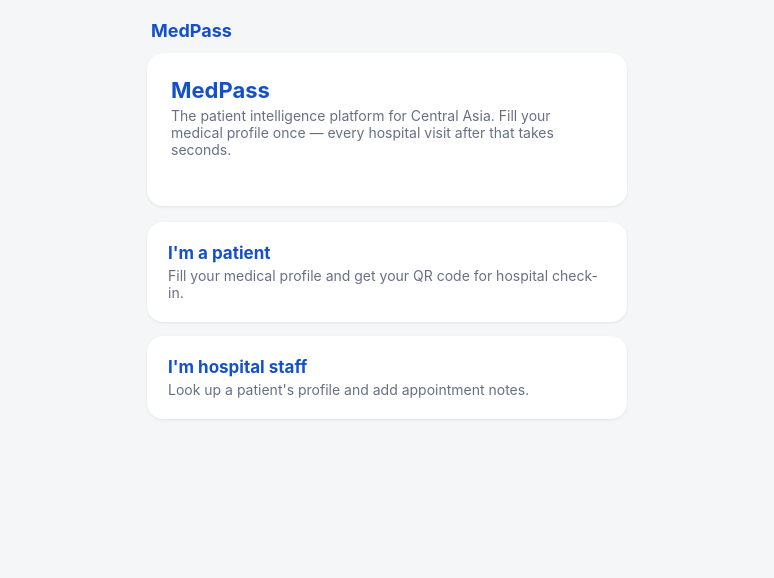
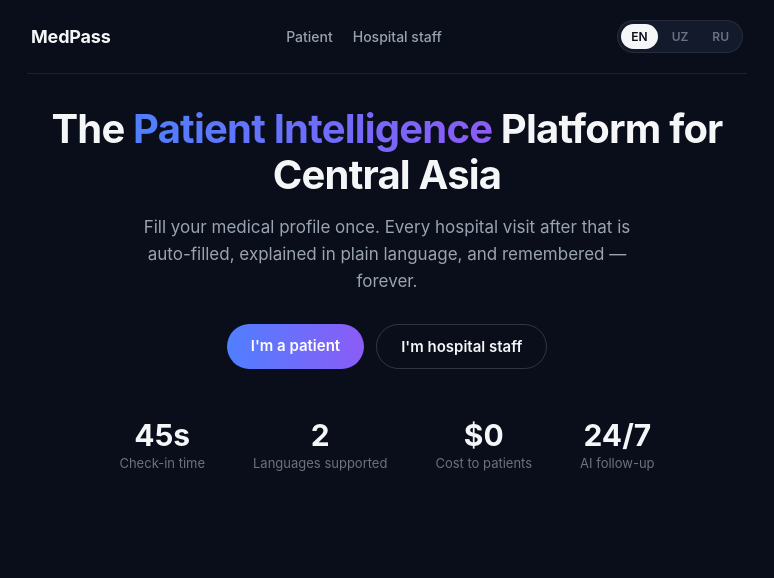
Before and after one commit to bobur0826/Bluum, a Flask app: page / in a window 1280 px wide. Shown: the top 578 px of the page, without its empty margins (253-1027 px from the left). Run offline with Flask 3, Linux system fonts and the light colour scheme.

Commit message:
Redesign as a dark-themed platform: real nav bar, hero landing page, stat row

```diff
--- a/backend/static/style.css
+++ b/backend/static/style.css
@@ -1,33 +1,172 @@
+:root {
+  --bg: #0a0e1a;
+  --bg-elevated: #131a2c;
+  --bg-elevated-2: #1a2338;
+  --border: rgba(255, 255, 255, 0.08);
+  --border-strong: rgba(255, 255, 255, 0.16);
+  --text-primary: #f5f6f8;
+  --text-secondary: #9aa3b2;
+  --text-muted: #6b7280;
+  --accent: #4f7fff;
+  --accent-2: #8b5cf6;
+  --danger: #f87171;
+  --gradient: linear-gradient(90deg, var(--accent), var(--accent-2));
+}
+
 * { box-sizing: border-box; }
 
 body {
   margin: 0;
   font-family: -apple-system, BlinkMacSystemFont, "Segoe UI", Roboto, sans-serif;
-  background: #f4f6f8;
-  color: #1a1d21;
+  background: var(--bg);
+  color: var(--text-primary);
   padding: 0 16px 60px;
 }
 
+a { color: var(--accent); }
+
+/* ---- Nav ---- */
+
 .nav {
-  max-width: 480px;
+  max-width: 720px;
   margin: 0 auto;
-  padding: 20px 4px 12px;
+  padding: 20px 4px;
+  display: flex;
+  align-items: center;
+  justify-content: space-between;
+  border-bottom: 1px solid var(--border);
+  margin-bottom: 32px;
 }
 
-.nav a {
+.nav-logo {
   font-size: 18px;
   font-weight: 700;
-  color: #1450c9;
+  color: var(--text-primary);
+  text-decoration: none;
+  letter-spacing: -0.01em;
+}
+
+.nav-links {
+  display: flex;
+  gap: 20px;
+}
+
+.nav-links a {
+  font-size: 14px;
+  font-weight: 500;
+  color: var(--text-secondary);
   text-decoration: none;
 }
+
+.nav-links a:hover { color: var(--text-primary); }
+
+.lang-pills {
+  display: flex;
+  gap: 4px;
+  background: var(--bg-elevated);
+  border: 1px solid var(--border);
+  border-radius: 999px;
+  padding: 3px;
+}
+
+.lang-pills span {
+  font-size: 12px;
+  font-weight: 600;
+  padding: 5px 10px;
+  border-radius: 999px;
+  color: var(--text-muted);
+}
+
+.lang-pills span.active {
+  background: var(--text-primary);
+  color: var(--bg);
+}
+
+/* ---- Hero (home page) ---- */
+
+.hero {
+  max-width: 720px;
+  margin: 0 auto 48px;
+  text-align: center;
+}
+
+.hero h1 {
+  font-size: 40px;
+  line-height: 1.15;
+  margin: 0 0 16px;
+  color: var(--text-primary);
+  letter-spacing: -0.02em;
+}
+
+.hero h1 .accent {
+  background: var(--gradient);
+  -webkit-background-clip: text;
+  background-clip: text;
+  color: transparent;
+}
+
+.hero p.lead {
+  font-size: 17px;
+  color: var(--text-secondary);
+  max-width: 520px;
+  margin: 0 auto 28px;
+  line-height: 1.6;
+}
+
+.hero-actions {
+  display: flex;
+  gap: 12px;
+  justify-content: center;
+  flex-wrap: wrap;
+  margin-bottom: 48px;
+}
+
+.pill-button {
+  padding: 12px 24px;
+  border-radius: 999px;
+  font-size: 15px;
+  font-weight: 600;
+  text-decoration: none;
+  border: 1px solid var(--border-strong);
+  color: var(--text-primary);
+}
+
+.pill-button.primary {
+  background: var(--gradient);
+  border: none;
+  color: #fff;
+}
+
+.stat-row {
+  display: flex;
+  justify-content: center;
+  gap: 48px;
+  flex-wrap: wrap;
+}
+
+.stat-row .stat { text-align: center; }
+
+.stat-row .stat .num {
+  font-size: 30px;
+  font-weight: 700;
+  color: var(--text-primary);
+}
+
+.stat-row .stat .label {
+  font-size: 13px;
+  color: var(--text-muted);
+  margin-top: 2px;
+}
+
+/* ---- Cards ---- */
 
 .card {
   max-width: 480px;
   margin: 0 auto;
-  background: #fff;
+  background: var(--bg-elevated);
+  border: 1px solid var(--border);
   border-radius: 16px;
   padding: 24px;
-  box-shadow: 0 1px 3px rgba(0, 0, 0, 0.08);
 }
 
 .choice-card {
@@ -36,35 +175,34 @@ body {
   margin: 0 auto 14px;
   text-decoration: none;
   color: inherit;
-  background: #fff;
+  background: var(--bg-elevated);
   border-radius: 16px;
   padding: 20px;
-  box-shadow: 0 1px 3px rgba(0, 0, 0, 0.08);
-  border: 1px solid transparent;
+  border: 1px solid var(--border);
 }
 
-.choice-card:active { border-color: #1450c9; }
+.choice-card:active { border-color: var(--accent); }
 
 .choice-card h2 {
   font-size: 17px;
   margin: 0 0 4px;
-  color: #1450c9;
+  color: var(--text-primary);
 }
 
 .choice-card p {
   font-size: 14px;
-  color: #667085;
+  color: var(--text-secondary);
   margin: 0;
 }
 
 h1 {
   font-size: 22px;
   margin: 0 0 4px;
-  color: #1450c9;
+  color: var(--text-primary);
 }
 
 .subtitle {
-  color: #667085;
+  color: var(--text-secondary);
   font-size: 14px;
   margin: 0 0 24px;
 }
--- a/backend/templates/base.html
+++ b/backend/templates/base.html
@@ -8,7 +8,18 @@
   {% block extra_head %}{% endblock %}
 </head>
 <body>
-  <div class="nav"><a href="/">MedPass</a></div>
+  <div class="nav">
+    <a class="nav-logo" href="/">MedPass</a>
+    <div class="nav-links">
+      <a href="/patient/new">Patient</a>
+      <a href="/staff">Hospital staff</a>
+    </div>
+    <div class="lang-pills">
+      <span class="active">EN</span>
+      <span>UZ</span>
+      <span>RU</span>
+    </div>
+  </div>
   {% block content %}{% endblock %}
 </body>
 </html>
--- a/backend/templates/home.html
+++ b/backend/templates/home.html
@@ -1,18 +1,20 @@
 {% extends "base.html" %}
 {% block title %}MedPass{% endblock %}
 {% block content %}
-  <div class="card" style="margin-bottom:16px;">
-    <h1>MedPass</h1>
-    <p class="subtitle">The patient intelligence platform for Central Asia. Fill your medical profile once — every hospital visit after that takes seconds.</p>
+  <div class="hero">
+    <h1>The <span class="accent">Patient Intelligence</span> Platform for Central Asia</h1>
+    <p class="lead">Fill your medical profile once. Every hospital visit after that is auto-filled, explained in plain language, and remembered — forever.</p>
+
+    <div class="hero-actions">
+      <a class="pill-button primary" href="/patient/new">I'm a patient</a>
+      <a class="pill-button" href="/staff">I'm hospital staff</a>
+    </div>
+
+    <div class="stat-row">
+      <div class="stat"><div class="num">45s</div><div class="label">Check-in time</div></div>
+      <div class="stat"><div class="num">2</div><div class="label">Languages supported</div></div>
+      <div class="stat"><div class="num">$0</div><div class="label">Cost to patients</div></div>
+      <div class="stat"><div class="num">24/7</div><div class="label">AI follow-up</div></div>
+    </div>
   </div>
-
-  <a class="choice-card" href="/patient/new">
-    <h2>I'm a patient</h2>
-    <p>Fill your medical profile and get your QR code for hospital check-in.</p>
-  </a>
-
-  <a class="choice-card" href="/staff">
-    <h2>I'm hospital staff</h2>
-    <p>Look up a patient's profile and add appointment notes.</p>
-  </a>
 {% endblock %}
--- a/backend/templates/reception_view.html
+++ b/backend/templates/reception_view.html
@@ -19,6 +19,6 @@
     <div class="field-row"><span class="field-label">Phone</span><span class="field-value">{{ patient.emergency_contact_phone or "—" }}</span></div>
 
     <a class="button" href="/patients/{{ patient.token }}/summary/new">Add appointment notes</a>
-    <a class="button" href="/patients/{{ patient.token }}/history" style="background:#fff;color:#1450c9;border:1px solid #1450c9;">View appointment history</a>
+    <a class="button button-secondary" href="/patients/{{ patient.token }}/history">View appointment history</a>
   </div>
 {% endblock %}
--- a/backend/templates/staff.html
+++ b/backend/templates/staff.html
@@ -6,7 +6,7 @@
     <p class="subtitle">Scan the patient's QR code with your camera app, or enter their code manually below.</p>
 
     {% if error %}
-      <p style="color:#d92d20; font-size:14px;">{{ error }}</p>
+      <p style="color:var(--danger); font-size:14px;">{{ error }}</p>
     {% endif %}
 
     <form method="post" action="/staff/lookup">
--- a/backend/templates/summary_form.html
+++ b/backend/templates/summary_form.html
@@ -7,7 +7,7 @@
     <p class="subtitle">Paste or type the doctor's raw notes. MedPass will turn this into a plain-language explanation for the patient in Uzbek and Russian.</p>
 
     {% if error %}
-      <p style="color:#d92d20; font-size:14px;">Couldn't generate the summary: {{ error }}</p>
+      <p style="color:var(--danger); font-size:14px;">Couldn't generate the summary: {{ error }}</p>
     {% endif %}
 
     <form method="post" action="/patients/{{ patient.token }}/summary">
```
Also changed, not shown: other parts of backend/static/style.css (+26 -12 lines), backend/templates/summary_result.html (+5 -5 lines).
